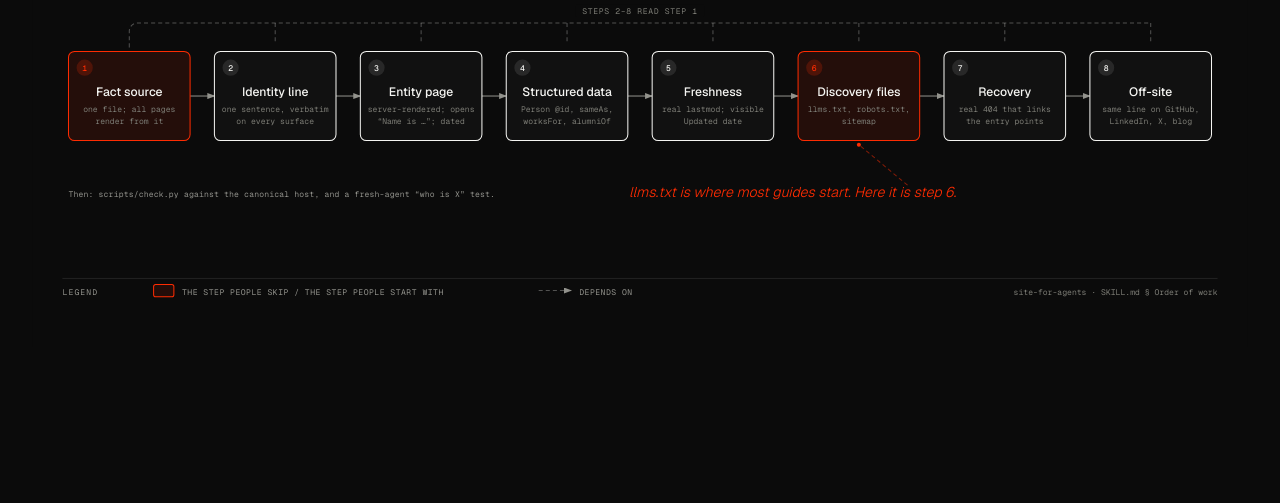
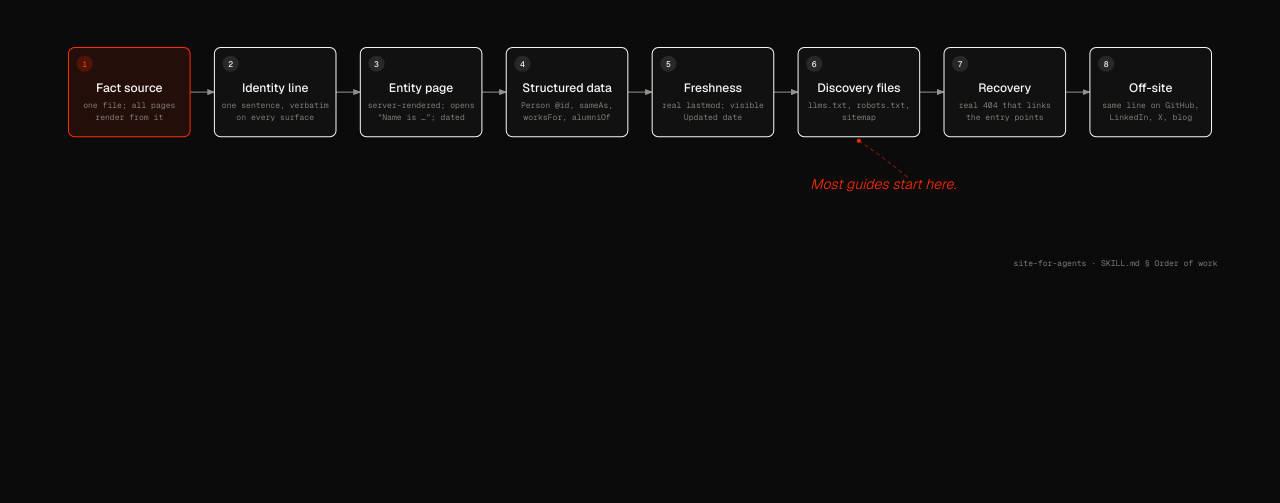
Before and after one commit to vladzima/site-for-agents, a website: page docs/diagrams/order-of-work-dark.html in a window 1280 px wide. Shown: the part 297-800 px from the top of the page. Drawn offline with nearby package versions, Linux system fonts and the light colour scheme.

Commit message:
Order-of-work figure: eight steps only; drop bracket, legend, and side text

```diff
--- a/docs/diagrams/order-of-work-dark.html
+++ b/docs/diagrams/order-of-work-dark.html
@@ -3,7 +3,7 @@
 <head>
   <meta charset="UTF-8">
   <meta name="viewport" content="width=device-width, initial-scale=1.0">
-  <title>Eight steps, in the order that holds</title>
+  <title>Eight steps, in order</title>
   <link href="https://fonts.googleapis.com/css2?family=Geist:wght@300;400;500;600&family=Geist+Mono:wght@400;500;600&display=swap" rel="stylesheet">
   <style>
     *, *::before, *::after { box-sizing: border-box; margin: 0; padding: 0; }
@@ -23,93 +23,83 @@
 <body>
   <div class="frame">
     <p class="eyebrow">Process · site-for-agents</p>
-    <h1>Eight steps, in the order that holds</h1>
-    <svg viewBox="0 0 1200 400" xmlns="http://www.w3.org/2000/svg" role="img" aria-labelledby="order-dark-title order-dark-desc">
+    <h1>Eight steps, in order</h1>
+    <svg viewBox="0 0 1200 272" xmlns="http://www.w3.org/2000/svg" role="img" aria-labelledby="order-dark-title order-dark-desc">
       <title id="order-dark-title">Order of work for an agent-visible personal site</title>
-      <desc id="order-dark-desc">Eight sequential steps from a single fact source through identity line, entity page, structured data, freshness, discovery files, recovery, and off-site profiles, with llms.txt placed at step six rather than first.</desc>
+      <desc id="order-dark-desc">Eight sequential steps: fact source, identity line, entity page, structured data, freshness, discovery files, recovery, off-site profiles; llms.txt sits at step six, where most guides begin.</desc>
       <defs>
         <marker id="arrow" markerWidth="8" markerHeight="6" refX="7" refY="3" orient="auto"><polygon points="0 0, 8 3, 0 6" fill="#92928c"/></marker>
         <marker id="arrow-accent" markerWidth="8" markerHeight="6" refX="7" refY="3" orient="auto"><polygon points="0 0, 8 3, 0 6" fill="#fe2c02"/></marker>
         <marker id="arrow-link" markerWidth="8" markerHeight="6" refX="7" refY="3" orient="auto"><polygon points="0 0, 8 3, 0 6" fill="#2e5aa8"/></marker>
       </defs>
       <rect width="100%" height="100%" fill="#0b0b0b"/>
-      <line x1="156" y1="152" x2="180" y2="152" stroke="#92928c" stroke-width="1" marker-end="url(#arrow)"/>
-      <line x1="300" y1="152" x2="324" y2="152" stroke="#92928c" stroke-width="1" marker-end="url(#arrow)"/>
-      <line x1="444" y1="152" x2="468" y2="152" stroke="#92928c" stroke-width="1" marker-end="url(#arrow)"/>
-      <line x1="588" y1="152" x2="612" y2="152" stroke="#92928c" stroke-width="1" marker-end="url(#arrow)"/>
-      <line x1="732" y1="152" x2="756" y2="152" stroke="#92928c" stroke-width="1" marker-end="url(#arrow)"/>
-      <line x1="876" y1="152" x2="900" y2="152" stroke="#92928c" stroke-width="1" marker-end="url(#arrow)"/>
-      <line x1="1020" y1="152" x2="1044" y2="152" stroke="#92928c" stroke-width="1" marker-end="url(#arrow)"/>
-      <path d="M 96 104 V 88 A 8 8 0 0 1 104 80 H 1104" fill="none" stroke="rgba(245,245,242,0.30)" stroke-width="1" stroke-dasharray="4,3"/><line x1="240" y1="80" x2="240" y2="100" stroke="rgba(245,245,242,0.30)" stroke-width="1" stroke-dasharray="4,3"/><line x1="384" y1="80" x2="384" y2="100" stroke="rgba(245,245,242,0.30)" stroke-width="1" stroke-dasharray="4,3"/><line x1="528" y1="80" x2="528" y2="100" stroke="rgba(245,245,242,0.30)" stroke-width="1" stroke-dasharray="4,3"/><line x1="672" y1="80" x2="672" y2="100" stroke="rgba(245,245,242,0.30)" stroke-width="1" stroke-dasharray="4,3"/><line x1="816" y1="80" x2="816" y2="100" stroke="rgba(245,245,242,0.30)" stroke-width="1" stroke-dasharray="4,3"/><line x1="960" y1="80" x2="960" y2="100" stroke="rgba(245,245,242,0.30)" stroke-width="1" stroke-dasharray="4,3"/><line x1="1104" y1="80" x2="1104" y2="100" stroke="rgba(245,245,242,0.30)" stroke-width="1" stroke-dasharray="4,3"/>
-      <rect x="536" y="62" width="128" height="12" rx="2" fill="#0b0b0b"/>
-      <text x="600" y="71" fill="#7c7c75" font-size="8" font-weight="400" font-family="'Geist Mono', monospace" text-anchor="middle" letter-spacing="0.08em" >STEPS 2–8 READ STEP 1</text>
-      <rect x="36" y="108" width="120" height="88" rx="6" fill="#0b0b0b" />
-      <rect x="36" y="108" width="120" height="88" rx="6" fill="rgba(254,44,2,0.10)" stroke="#fe2c02" stroke-width="1" />
-      <rect x="44" y="116" width="16" height="16" rx="8" fill="rgba(254,44,2,0.20)"/>
-      <text x="52" y="127" fill="#fe2c02" font-size="8" font-weight="500" font-family="'Geist Mono', monospace" text-anchor="middle" >1</text>
-      <text x="96" y="152" fill="#f5f5f2" font-size="12" font-weight="500" font-family="'Geist', 'Atlas Grotesk', sans-serif" text-anchor="middle" >Fact source</text>
-      <text x="96" y="168" fill="#7c7c75" font-size="8" font-weight="400" font-family="'Geist Mono', monospace" text-anchor="middle" >one file; all pages</text>
-      <text x="96" y="180" fill="#7c7c75" font-size="8" font-weight="400" font-family="'Geist Mono', monospace" text-anchor="middle" >render from it</text>
-      <rect x="180" y="108" width="120" height="88" rx="6" fill="#0b0b0b" />
-      <rect x="180" y="108" width="120" height="88" rx="6" fill="#111111" stroke="#f5f5f2" stroke-width="1" />
-      <rect x="188" y="116" width="16" height="16" rx="8" fill="rgba(245,245,242,0.10)"/>
-      <text x="196" y="127" fill="#f5f5f2" font-size="8" font-weight="500" font-family="'Geist Mono', monospace" text-anchor="middle" >2</text>
-      <text x="240" y="152" fill="#f5f5f2" font-size="12" font-weight="500" font-family="'Geist', 'Atlas Grotesk', sans-serif" text-anchor="middle" >Identity line</text>
-      <text x="240" y="168" fill="#7c7c75" font-size="8" font-weight="400" font-family="'Geist Mono', monospace" text-anchor="middle" >one sentence, verbatim</text>
-      <text x="240" y="180" fill="#7c7c75" font-size="8" font-weight="400" font-family="'Geist Mono', monospace" text-anchor="middle" >on every surface</text>
-      <rect x="324" y="108" width="120" height="88" rx="6" fill="#0b0b0b" />
-      <rect x="324" y="108" width="120" height="88" rx="6" fill="#111111" stroke="#f5f5f2" stroke-width="1" />
-      <rect x="332" y="116" width="16" height="16" rx="8" fill="rgba(245,245,242,0.10)"/>
-      <text x="340" y="127" fill="#f5f5f2" font-size="8" font-weight="500" font-family="'Geist Mono', monospace" text-anchor="middle" >3</text>
-      <text x="384" y="152" fill="#f5f5f2" font-size="12" font-weight="500" font-family="'Geist', 'Atlas Grotesk', sans-serif" text-anchor="middle" >Entity page</text>
-      <text x="384" y="168" fill="#7c7c75" font-size="8" font-weight="400" font-family="'Geist Mono', monospace" text-anchor="middle" >server-rendered; opens</text>
-      <text x="384" y="180" fill="#7c7c75" font-size="8" font-weight="400" font-family="'Geist Mono', monospace" text-anchor="middle" >“Name is …”; dated</text>
-      <rect x="468" y="108" width="120" height="88" rx="6" fill="#0b0b0b" />
-      <rect x="468" y="108" width="120" height="88" rx="6" fill="#111111" stroke="#f5f5f2" stroke-width="1" />
-      <rect x="476" y="116" width="16" height="16" rx="8" fill="rgba(245,245,242,0.10)"/>
-      <text x="484" y="127" fill="#f5f5f2" font-size="8" font-weight="500" font-family="'Geist Mono', monospace" text-anchor="middle" >4</text>
-      <text x="528" y="152" fill="#f5f5f2" font-size="12" font-weight="500" font-family="'Geist', 'Atlas Grotesk', sans-serif" text-anchor="middle" >Structured data</text>
-      <text x="528" y="168" fill="#7c7c75" font-size="8" font-weight="400" font-family="'Geist Mono', monospace" text-anchor="middle" >Person @id, sameAs,</text>
-      <text x="528" y="180" fill="#7c7c75" font-size="8" font-weight="400" font-family="'Geist Mono', monospace" text-anchor="middle" >worksFor, alumniOf</text>
-      <rect x="612" y="108" width="120" height="88" rx="6" fill="#0b0b0b" />
-      <rect x="612" y="108" width="120" height="88" rx="6" fill="#111111" stroke="#f5f5f2" stroke-width="1" />
-      <rect x="620" y="116" width="16" height="16" rx="8" fill="rgba(245,245,242,0.10)"/>
-      <text x="628" y="127" fill="#f5f5f2" font-size="8" font-weight="500" font-family="'Geist Mono', monospace" text-anchor="middle" >5</text>
-      <text x="672" y="152" fill="#f5f5f2" font-size="12" font-weight="500" font-family="'Geist', 'Atlas Grotesk', sans-serif" text-anchor="middle" >Freshness</text>
-      <text x="672" y="168" fill="#7c7c75" font-size="8" font-weight="400" font-family="'Geist Mono', monospace" text-anchor="middle" >real lastmod; visible</text>
-      <text x="672" y="180" fill="#7c7c75" font-size="8" font-weight="400" font-family="'Geist Mono', monospace" text-anchor="middle" >Updated date</text>
-      <rect x="756" y="108" width="120" height="88" rx="6" fill="#0b0b0b" />
-      <rect x="756" y="108" width="120" height="88" rx="6" fill="rgba(254,44,2,0.10)" stroke="#fe2c02" stroke-width="1" />
-      <rect x="764" y="116" width="16" height="16" rx="8" fill="rgba(254,44,2,0.20)"/>
-      <text x="772" y="127" fill="#fe2c02" font-size="8" font-weight="500" font-family="'Geist Mono', monospace" text-anchor="middle" >6</text>
-      <text x="816" y="152" fill="#f5f5f2" font-size="12" font-weight="500" font-family="'Geist', 'Atlas Grotesk', sans-serif" text-anchor="middle" >Discovery files</text>
-      <text x="816" y="168" fill="#7c7c75" font-size="8" font-weight="400" font-family="'Geist Mono', monospace" text-anchor="middle" >llms.txt, robots.txt,</text>
-      <text x="816" y="180" fill="#7c7c75" font-size="8" font-weight="400" font-family="'Geist Mono', monospace" text-anchor="middle" >sitemap</text>
-      <rect x="900" y="108" width="120" height="88" rx="6" fill="#0b0b0b" />
-      <rect x="900" y="108" width="120" height="88" rx="6" fill="#111111" stroke="#f5f5f2" stroke-width="1" />
-      <rect x="908" y="116" width="16" height="16" rx="8" fill="rgba(245,245,242,0.10)"/>
-      <text x="916" y="127" fill="#f5f5f2" font-size="8" font-weight="500" font-family="'Geist Mono', monospace" text-anchor="middle" >7</text>
-      <text x="960" y="152" fill="#f5f5f2" font-size="12" font-weight="500" font-family="'Geist', 'Atlas Grotesk', sans-serif" text-anchor="middle" >Recovery</text>
-      <text x="960" y="168" fill="#7c7c75" font-size="8" font-weight="400" font-family="'Geist Mono', monospace" text-anchor="middle" >real 404 that links</text>
-      <text x="960" y="180" fill="#7c7c75" font-size="8" font-weight="400" font-family="'Geist Mono', monospace" text-anchor="middle" >the entry points</text>
-      <rect x="1044" y="108" width="120" height="88" rx="6" fill="#0b0b0b" />
-      <rect x="1044" y="108" width="120" height="88" rx="6" fill="#111111" stroke="#f5f5f2" stroke-width="1" />
-      <rect x="1052" y="116" width="16" height="16" rx="8" fill="rgba(245,245,242,0.10)"/>
-      <text x="1060" y="127" fill="#f5f5f2" font-size="8" font-weight="500" font-family="'Geist Mono', monospace" text-anchor="middle" >8</text>
-      <text x="1104" y="152" fill="#f5f5f2" font-size="12" font-weight="500" font-family="'Geist', 'Atlas Grotesk', sans-serif" text-anchor="middle" >Off-site</text>
-      <text x="1104" y="168" fill="#7c7c75" font-size="8" font-weight="400" font-family="'Geist Mono', monospace" text-anchor="middle" >same line on GitHub,</text>
-      <text x="1104" y="180" fill="#7c7c75" font-size="8" font-weight="400" font-family="'Geist Mono', monospace" text-anchor="middle" >LinkedIn, X, blog</text>
-      <text x="912" y="252" fill="#fe2c02" font-size="14" font-weight="300" font-family="'Geist', 'Atlas Grotesk', sans-serif" text-anchor="end" font-style="italic">llms.txt is where most guides start. Here it is step 6.</text>
-      <path d="M 864 240 Q 840 220 816 200" fill="none" stroke="rgba(254,44,2,0.50)" stroke-width="1" stroke-dasharray="4,3"/>
-      <circle cx="816" cy="200" r="2" fill="#fe2c02"/>
-      <text x="36" y="252" fill="#92928c" font-size="8" font-weight="400" font-family="'Geist Mono', monospace" text-anchor="start" letter-spacing="0.02em" >Then: scripts/check.py against the canonical host, and a fresh-agent “who is X” test.</text>
-      <line x1="30" y1="332" x2="1170" y2="332" stroke="rgba(245,245,242,0.12)" stroke-width="0.8"/>
-      <text x="30" y="348" fill="#92928c" font-size="8" font-weight="400" font-family="'Geist Mono', monospace" text-anchor="start" letter-spacing="0.14em" >LEGEND</text>
-      <rect x="120" y="338" width="20" height="12" rx="2" fill="rgba(254,44,2,0.10)" stroke="#fe2c02" stroke-width="1" />
-      <text x="148" y="348" fill="#92928c" font-size="8" font-weight="400" font-family="'Geist Mono', monospace" text-anchor="start" letter-spacing="0.06em" >THE STEP PEOPLE SKIP / THE STEP PEOPLE START WITH</text>
-      <line x1="500" y1="344" x2="532" y2="344" stroke="rgba(245,245,242,0.30)" stroke-width="1" stroke-dasharray="4,3" marker-end="url(#arrow)"/>
-      <text x="540" y="348" fill="#92928c" font-size="8" font-weight="400" font-family="'Geist Mono', monospace" text-anchor="start" letter-spacing="0.06em" >DEPENDS ON</text>
-      <text x="1170" y="348" fill="#7c7c75" font-size="8" font-weight="400" font-family="'Geist Mono', monospace" text-anchor="end" >site-for-agents · SKILL.md § Order of work</text>
+      <line x1="156" y1="84" x2="180" y2="84" stroke="#92928c" stroke-width="1" marker-end="url(#arrow)"/>
+      <line x1="300" y1="84" x2="324" y2="84" stroke="#92928c" stroke-width="1" marker-end="url(#arrow)"/>
+      <line x1="444" y1="84" x2="468" y2="84" stroke="#92928c" stroke-width="1" marker-end="url(#arrow)"/>
+      <line x1="588" y1="84" x2="612" y2="84" stroke="#92928c" stroke-width="1" marker-end="url(#arrow)"/>
+      <line x1="732" y1="84" x2="756" y2="84" stroke="#92928c" stroke-width="1" marker-end="url(#arrow)"/>
+      <line x1="876" y1="84" x2="900" y2="84" stroke="#92928c" stroke-width="1" marker-end="url(#arrow)"/>
+      <line x1="1020" y1="84" x2="1044" y2="84" stroke="#92928c" stroke-width="1" marker-end="url(#arrow)"/>
+      <rect x="36" y="40" width="120" height="88" rx="6" fill="#0b0b0b" />
+      <rect x="36" y="40" width="120" height="88" rx="6" fill="rgba(254,44,2,0.10)" stroke="#fe2c02" stroke-width="1" />
+      <rect x="44" y="48" width="16" height="16" rx="8" fill="rgba(254,44,2,0.20)"/>
+      <text x="52" y="59" fill="#fe2c02" font-size="8" font-weight="500" font-family="'Geist Mono', monospace" text-anchor="middle" >1</text>
+      <text x="96" y="84" fill="#f5f5f2" font-size="12" font-weight="500" font-family="'Geist', 'Atlas Grotesk', sans-serif" text-anchor="middle" >Fact source</text>
+      <text x="96" y="100" fill="#7c7c75" font-size="8" font-weight="400" font-family="'Geist Mono', monospace" text-anchor="middle" >one file; all pages</text>
+      <text x="96" y="112" fill="#7c7c75" font-size="8" font-weight="400" font-family="'Geist Mono', monospace" text-anchor="middle" >render from it</text>
+      <rect x="180" y="40" width="120" height="88" rx="6" fill="#0b0b0b" />
+      <rect x="180" y="40" width="120" height="88" rx="6" fill="#111111" stroke="#f5f5f2" stroke-width="1" />
+      <rect x="188" y="48" width="16" height="16" rx="8" fill="rgba(245,245,242,0.10)"/>
+      <text x="196" y="59" fill="#f5f5f2" font-size="8" font-weight="500" font-family="'Geist Mono', monospace" text-anchor="middle" >2</text>
+      <text x="240" y="84" fill="#f5f5f2" font-size="12" font-weight="500" font-family="'Geist', 'Atlas Grotesk', sans-serif" text-anchor="middle" >Identity line</text>
+      <text x="240" y="100" fill="#7c7c75" font-size="8" font-weight="400" font-family="'Geist Mono', monospace" text-anchor="middle" >one sentence, verbatim</text>
+      <text x="240" y="112" fill="#7c7c75" font-size="8" font-weight="400" font-family="'Geist Mono', monospace" text-anchor="middle" >on every surface</text>
+      <rect x="324" y="40" width="120" height="88" rx="6" fill="#0b0b0b" />
+      <rect x="324" y="40" width="120" height="88" rx="6" fill="#111111" stroke="#f5f5f2" stroke-width="1" />
+      <rect x="332" y="48" width="16" height="16" rx="8" fill="rgba(245,245,242,0.10)"/>
+      <text x="340" y="59" fill="#f5f5f2" font-size="8" font-weight="500" font-family="'Geist Mono', monospace" text-anchor="middle" >3</text>
+      <text x="384" y="84" fill="#f5f5f2" font-size="12" font-weight="500" font-family="'Geist', 'Atlas Grotesk', sans-serif" text-anchor="middle" >Entity page</text>
+      <text x="384" y="100" fill="#7c7c75" font-size="8" font-weight="400" font-family="'Geist Mono', monospace" text-anchor="middle" >server-rendered; opens</text>
+      <text x="384" y="112" fill="#7c7c75" font-size="8" font-weight="400" font-family="'Geist Mono', monospace" text-anchor="middle" >“Name is …”; dated</text>
+      <rect x="468" y="40" width="120" height="88" rx="6" fill="#0b0b0b" />
+      <rect x="468" y="40" width="120" height="88" rx="6" fill="#111111" stroke="#f5f5f2" stroke-width="1" />
+      <rect x="476" y="48" width="16" height="16" rx="8" fill="rgba(245,245,242,0.10)"/>
+      <text x="484" y="59" fill="#f5f5f2" font-size="8" font-weight="500" font-family="'Geist Mono', monospace" text-anchor="middle" >4</text>
+      <text x="528" y="84" fill="#f5f5f2" font-size="12" font-weight="500" font-family="'Geist', 'Atlas Grotesk', sans-serif" text-anchor="middle" >Structured data</text>
+      <text x="528" y="100" fill="#7c7c75" font-size="8" font-weight="400" font-family="'Geist Mono', monospace" text-anchor="middle" >Person @id, sameAs,</text>
+      <text x="528" y="112" fill="#7c7c75" font-size="8" font-weight="400" font-family="'Geist Mono', monospace" text-anchor="middle" >worksFor, alumniOf</text>
+      <rect x="612" y="40" width="120" height="88" rx="6" fill="#0b0b0b" />
+      <rect x="612" y="40" width="120" height="88" rx="6" fill="#111111" stroke="#f5f5f2" stroke-width="1" />
+      <rect x="620" y="48" width="16" height="16" rx="8" fill="rgba(245,245,242,0.10)"/>
+      <text x="628" y="59" fill="#f5f5f2" font-size="8" font-weight="500" font-family="'Geist Mono', monospace" text-anchor="middle" >5</text>
+      <text x="672" y="84" fill="#f5f5f2" font-size="12" font-weight="500" font-family="'Geist', 'Atlas Grotesk', sans-serif" text-anchor="middle" >Freshness</text>
+      <text x="672" y="100" fill="#7c7c75" font-size="8" font-weight="400" font-family="'Geist Mono', monospace" text-anchor="middle" >real lastmod; visible</text>
+      <text x="672" y="112" fill="#7c7c75" font-size="8" font-weight="400" font-family="'Geist Mono', monospace" text-anchor="middle" >Updated date</text>
+      <rect x="756" y="40" width="120" height="88" rx="6" fill="#0b0b0b" />
+      <rect x="756" y="40" width="120" height="88" rx="6" fill="#111111" stroke="#f5f5f2" stroke-width="1" />
+      <rect x="764" y="48" width="16" height="16" rx="8" fill="rgba(245,245,242,0.10)"/>
+      <text x="772" y="59" fill="#f5f5f2" font-size="8" font-weight="500" font-family="'Geist Mono', monospace" text-anchor="middle" >6</text>
+      <text x="816" y="84" fill="#f5f5f2" font-size="12" font-weight="500" font-family="'Geist', 'Atlas Grotesk', sans-serif" text-anchor="middle" >Discovery files</text>
+      <text x="816" y="100" fill="#7c7c75" font-size="8" font-weight="400" font-family="'Geist Mono', monospace" text-anchor="middle" >llms.txt, robots.txt,</text>
+      <text x="816" y="112" fill="#7c7c75" font-size="8" font-weight="400" font-family="'Geist Mono', monospace" text-anchor="middle" >sitemap</text>
+      <rect x="900" y="40" width="120" height="88" rx="6" fill="#0b0b0b" />
+      <rect x="900" y="40" width="120" height="88" rx="6" fill="#111111" stroke="#f5f5f2" stroke-width="1" />
+      <rect x="908" y="48" width="16" height="16" rx="8" fill="rgba(245,245,242,0.10)"/>
+      <text x="916" y="59" fill="#f5f5f2" font-size="8" font-weight="500" font-family="'Geist Mono', monospace" text-anchor="middle" >7</text>
+      <text x="960" y="84" fill="#f5f5f2" font-size="12" font-weight="500" font-family="'Geist', 'Atlas Grotesk', sans-serif" text-anchor="middle" >Recovery</text>
+      <text x="960" y="100" fill="#7c7c75" font-size="8" font-weight="400" font-family="'Geist Mono', monospace" text-anchor="middle" >real 404 that links</text>
+      <text x="960" y="112" fill="#7c7c75" font-size="8" font-weight="400" font-family="'Geist Mono', monospace" text-anchor="middle" >the entry points</text>
+      <rect x="1044" y="40" width="120" height="88" rx="6" fill="#0b0b0b" />
+      <rect x="1044" y="40" width="120" height="88" rx="6" fill="#111111" stroke="#f5f5f2" stroke-width="1" />
+      <rect x="1052" y="48" width="16" height="16" rx="8" fill="rgba(245,245,242,0.10)"/>
+      <text x="1060" y="59" fill="#f5f5f2" font-size="8" font-weight="500" font-family="'Geist Mono', monospace" text-anchor="middle" >8</text>
+      <text x="1104" y="84" fill="#f5f5f2" font-size="12" font-weight="500" font-family="'Geist', 'Atlas Grotesk', sans-serif" text-anchor="middle" >Off-site</text>
+      <text x="1104" y="100" fill="#7c7c75" font-size="8" font-weight="400" font-family="'Geist Mono', monospace" text-anchor="middle" >same line on GitHub,</text>
+      <text x="1104" y="112" fill="#7c7c75" font-size="8" font-weight="400" font-family="'Geist Mono', monospace" text-anchor="middle" >LinkedIn, X, blog</text>
+      <text x="912" y="180" fill="#fe2c02" font-size="14" font-weight="300" font-family="'Geist', 'Atlas Grotesk', sans-serif" text-anchor="end" font-style="italic">Most guides start here.</text>
+      <path d="M 864 168 Q 840 148 816 132" fill="none" stroke="rgba(254,44,2,0.50)" stroke-width="1" stroke-dasharray="4,3"/>
+      <circle cx="816" cy="132" r="2" fill="#fe2c02"/>
+      <text x="1170" y="256" fill="#7c7c75" font-size="8" font-weight="400" font-family="'Geist Mono', monospace" text-anchor="end" >site-for-agents · SKILL.md § Order of work</text>
     </svg>
   </div>
 </body>
```
Also changed, not shown: docs/diagrams/order-of-work.html (+71 -81 lines), docs/diagrams/order-of-work-dark.png, docs/diagrams/order-of-work.png.
